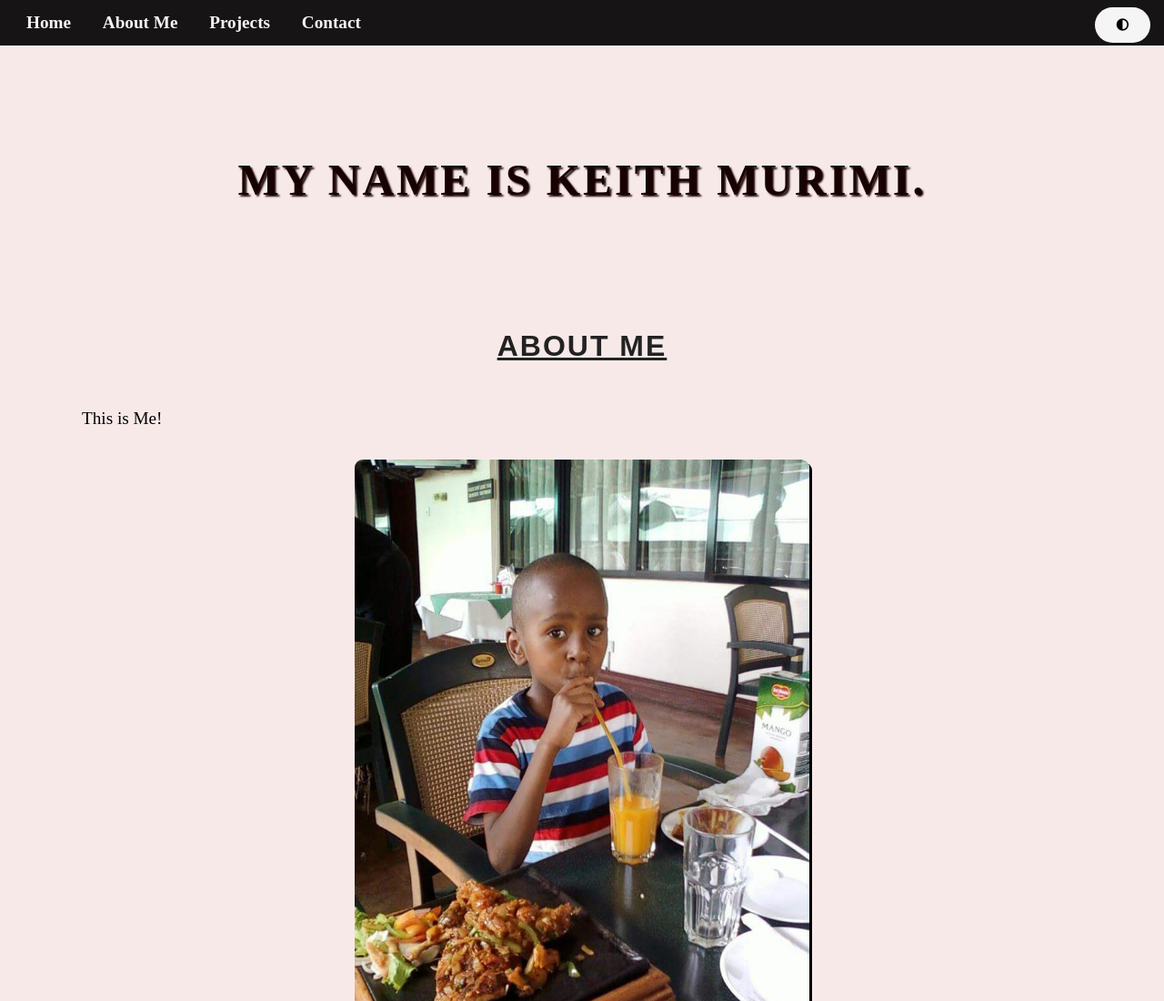
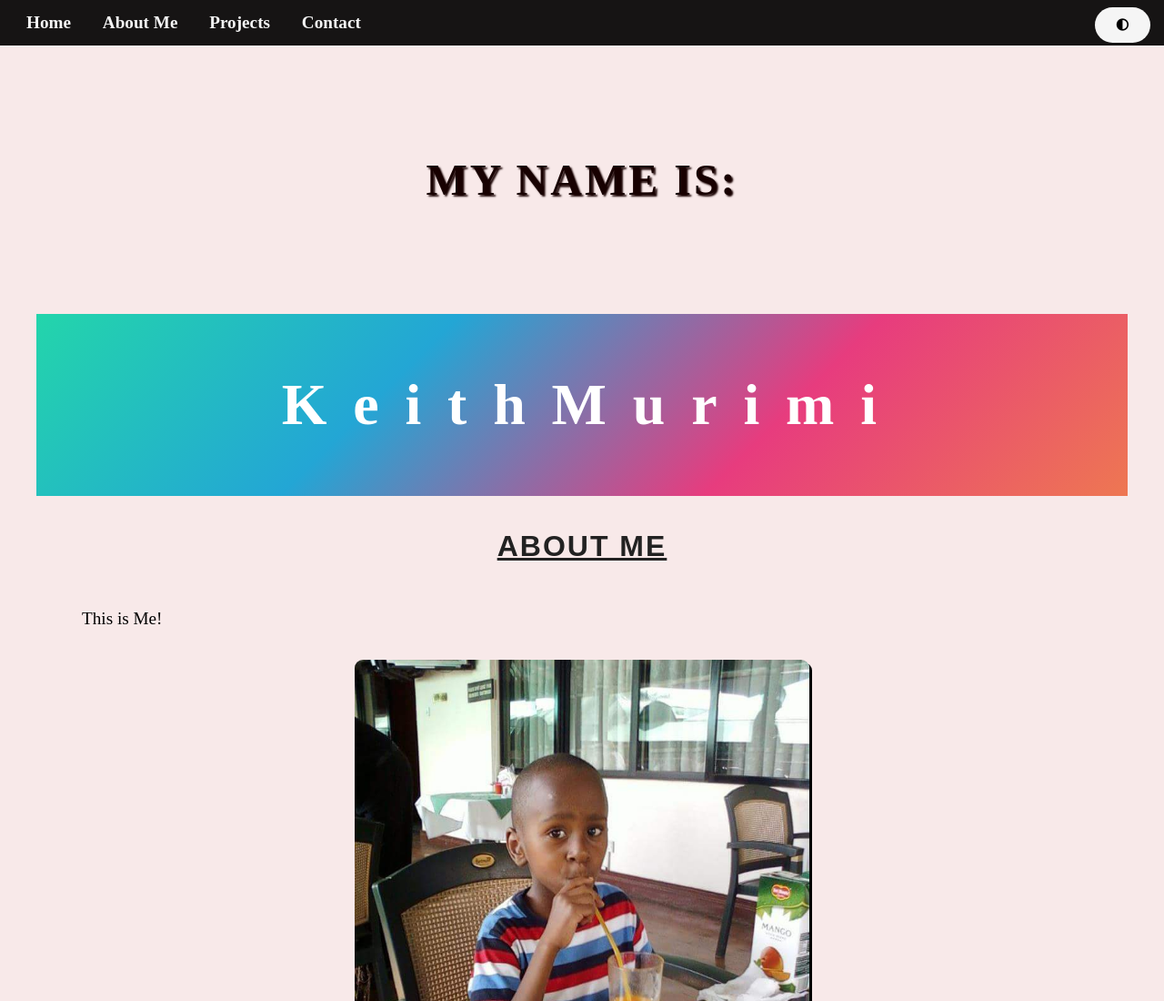
Before and after one commit to Umbrellaisnothere/My-portfolio, a plain HTML site: page index.html in a window 1280 px wide. Shown: the top 1100 px of the page at 91% size. Drawn offline with Linux system fonts and the light colour scheme.

Commit message:
Designed a creative animation using gradients

```diff
--- a/css/style.css
+++ b/css/style.css
@@ -76,6 +76,70 @@ h1.message {
 h1.message:hover {
     color: rgb(219, 169, 16);
     transform: scale(1.05);
+}
+
+#name-section {
+    display: flex;
+    justify-content: center;
+    align-items: center;
+    height: 25vh;
+    background: linear-gradient(-45deg, #ee7752, #e73c7e, #23a6d5, #23d5ab);
+    animation: gradientBackground 15s ease infinite;
+    text-align: center;
+}
+
+#name-title {
+    font-size: 4em;
+    font-weight: bold;
+    letter-spacing: 0.1em;
+    color: #fff;
+}
+
+.animated-letter {
+    opacity: 0;
+    transform: translateY(20px);
+    font-family: 'Times New Roman', serif;
+    animation: fadeInUp 1s ease-in-out forwards;
+    transition: color 0.3s ease-in-out, transform 0.3s ease-in-out;
+}
+
+.animated-letter:hover {
+    color: #dce73c;
+    transform: scale(1.1);
+}
+
+.animated-letter:nth-child(1) { animation-delay: 0.1s; }
+.animated-letter:nth-child(2) { animation-delay: 0.2s; }
+.animated-letter:nth-child(3) { animation-delay: 0.3s; }
+.animated-letter:nth-child(4) { animation-delay: 0.4s; }
+.animated-letter:nth-child(5) { animation-delay: 0.5s; }
+.animated-letter:nth-child(6) { animation-delay: 0.6s; }
+.animated-letter:nth-child(7) { animation-delay: 0.7s; }
+.animated-letter:nth-child(8) { animation-delay: 0.8s; }
+.animated-letter:nth-child(9) { animation-delay: 0.9s; }
+.animated-letter:nth-child(10) { animation-delay: 1s; }
+
+@keyframes fadeInUp {
+    0% {
+        opacity: 0;
+        transform: translateY(20px);
+    }
+    100% {
+        opacity: 1;
+        transform: translateY(0);
+    }
+}
+
+@keyframes gradientBackground {
+    0% {
+        background-position: 0% 50%;
+    }
+    50% {
+        background-position: 100% 50%;
+    }
+    100% {
+        background-position: 0% 50%;
+    }
 }
 
 h2 {
@@ -199,8 +263,16 @@ footer p{
     background-color: #333;
 }
 
+.dark-mode .menu a:hover {
+    color: lightblue;
+}
+
 .dark-mode h1.message {
     color: white;
+}
+
+.dark-mode #name-section {
+    background: linear-gradient(45deg, #72652a, #a07c6e, #a79e79, #787e6a);
 }
 
 .dark-mode h2{
@@ -211,9 +283,6 @@ footer p{
     background-color: #222;
 }
 
-.dark-mode .menu a:hover {
-    color: lightblue;
-}
 
 @media (max-width: 768px) {
     header {
--- a/index.html
+++ b/index.html
@@ -23,7 +23,24 @@
 
     </header>
 
-    <h1 class="message">My name is Keith Murimi.</h1>
+    <h1 class="message">My name is:</h1>
+
+    <section id="name-section">
+      <h1 id="name-title">
+          <span class="animated-letter">K</span>
+          <span class="animated-letter">e</span>
+          <span class="animated-letter">i</span>
+          <span class="animated-letter">t</span>
+          <span class="animated-letter">h</span>
+          <span class="animated-letter"> </span>
+          <span class="animated-letter">M</span>
+          <span class="animated-letter">u</span>
+          <span class="animated-letter">r</span>
+          <span class="animated-letter">i</span>
+          <span class="animated-letter">m</span>
+          <span class="animated-letter">i</span>
+      </h1>
+  </section>
 
     <div id="content">
         <section id="AboutMe">
```
